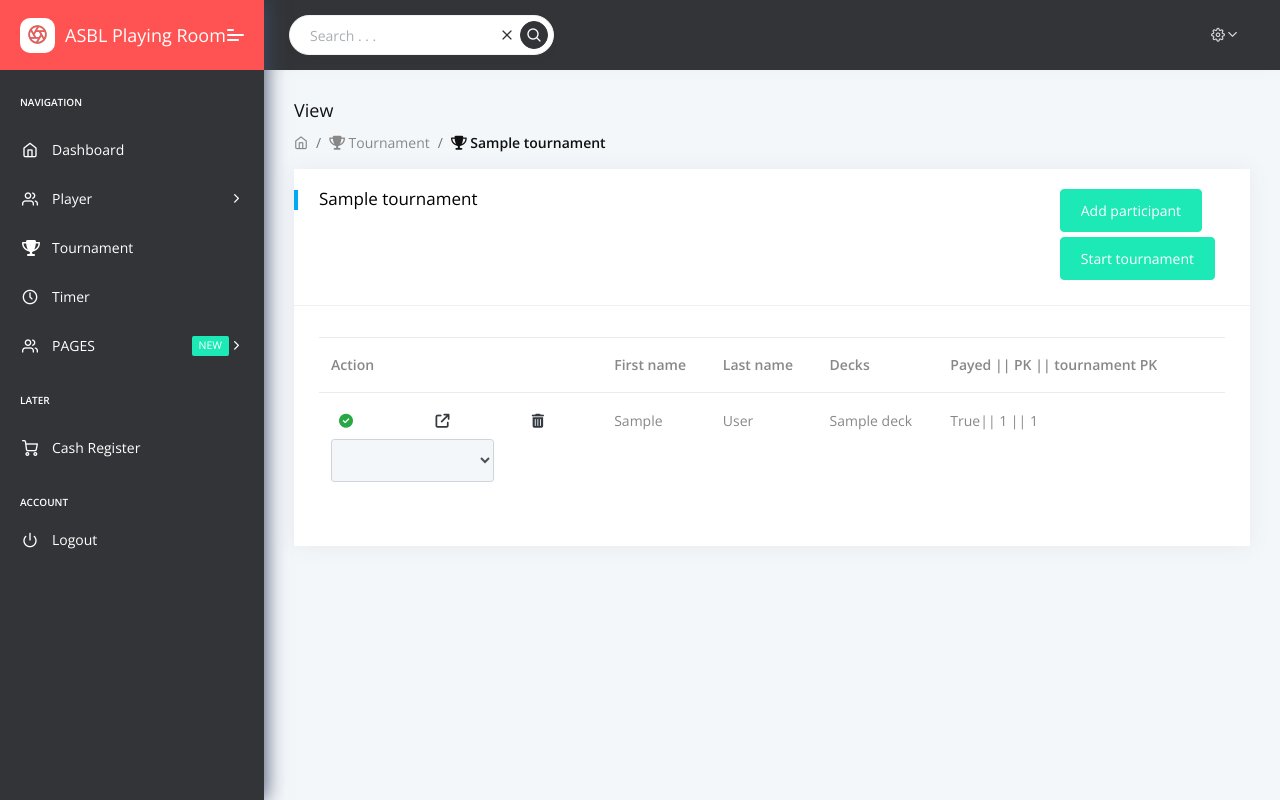
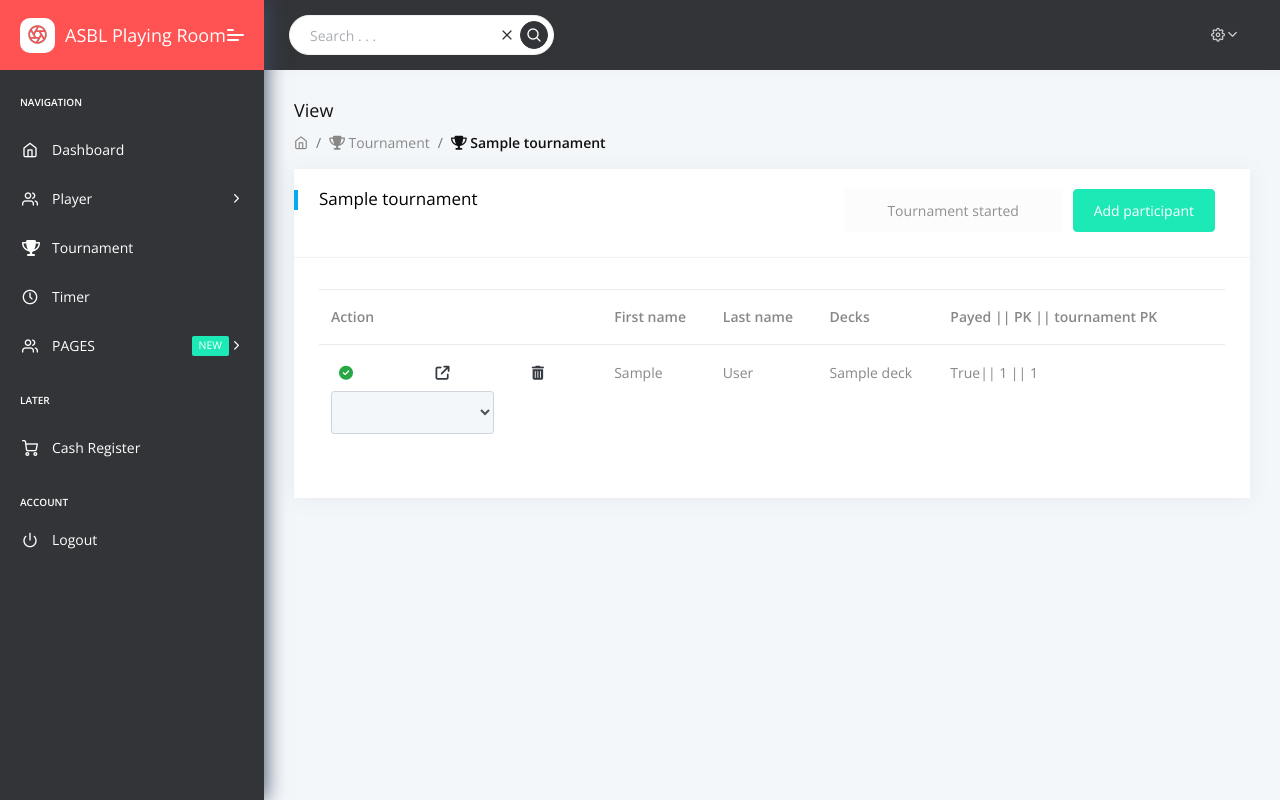
Before and after one commit to Apkyz/PlayingRoom-old-, a Django app: page /tournament/1/ in a window 1280 px wide. Run offline with Django 3.2, Linux system fonts and the light colour scheme; tables that the repository leaves empty hold one stand-in row (values such as "Sample post"); lists and menus that the app fills with data are empty; some libraries are stand-ins or nearby versions.

Commit message:
up btn start tournament

```diff
--- a/apps/templates/tournament/view.html
+++ b/apps/templates/tournament/view.html
@@ -31,11 +31,17 @@
                             <h5>{{tournament.name}}</h5>
                             <span class="float-right">
                                 <a href="{% url 'tournament_participant_add' tournament.pk %}" class="btn btn-success">Add participant</a>
+                            </span>
+                            <span class="float-right">
+                                {% if not tournament.is_started %}
                                 <form method="post" action="start_challonge">
                                     {% csrf_token %}
                                     <input type='submit' class="btn btn-success" value="Start tournament">
                                 </form>
-
+                                {% else %}
+                                <input disabled class="btn btn-grey" value="Tournament started">
+                                {% endif %}
+                            </span>
                         </div>
                         <div class="card-body">
                             <div class="row">
```
